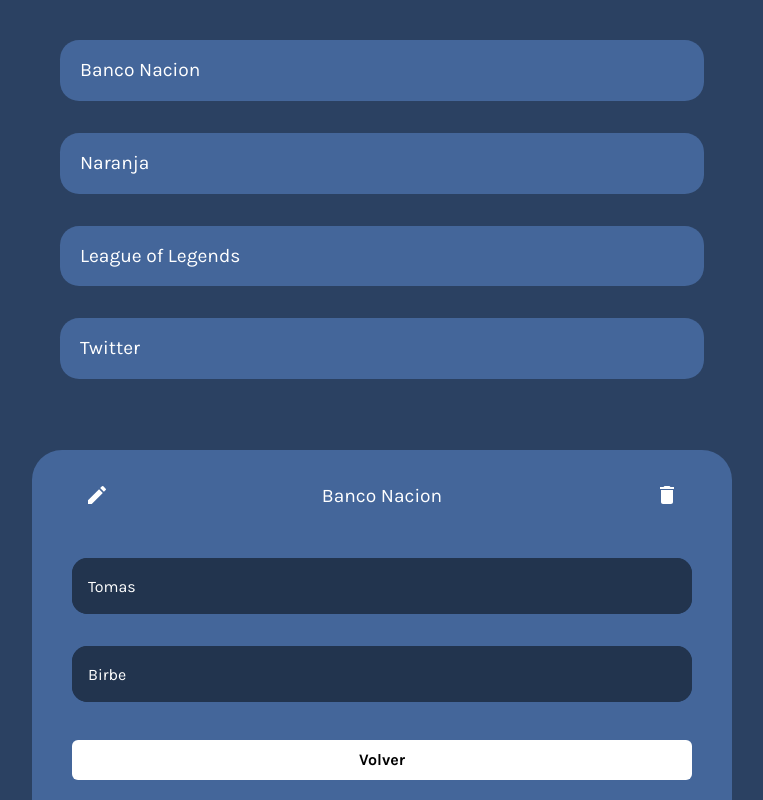
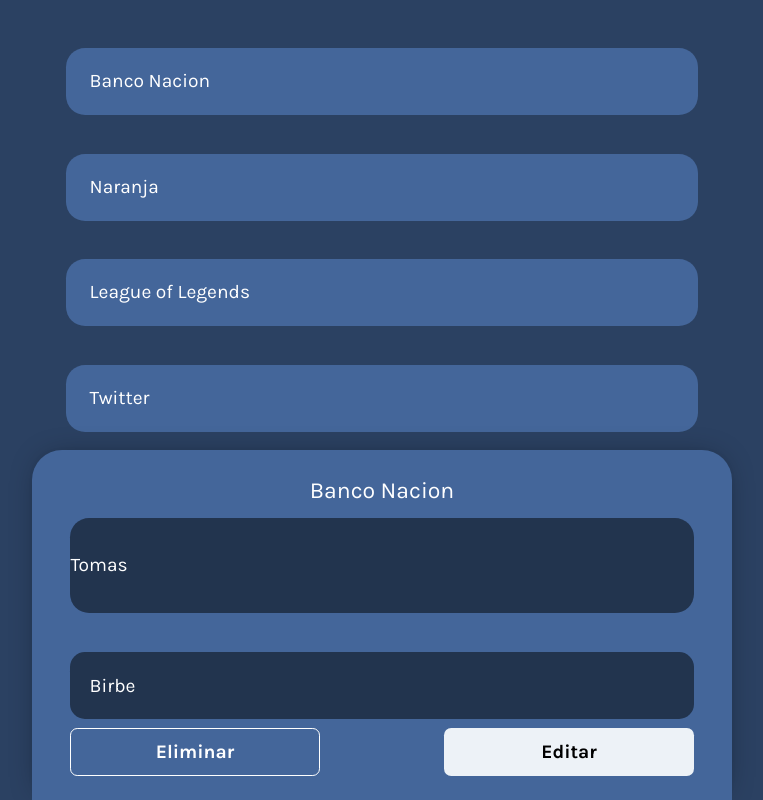
Before and after one commit to tomasbirbe/small-keeper, a React (Vite) app: page / in a window 1280 px wide. Both pictures are taken after a click on the item "Banco Nacion". Shown: the whole page, without its empty margins (258-1021 px from the left). Built offline with nearby package versions, Linux system fonts and the light colour scheme.

Commit message:
Reestructure how to update an entry and add updateModal to make it easier and more legible

```diff
--- a/src/Theme.ts
+++ b/src/Theme.ts
@@ -41,7 +41,6 @@
           width: '100%',
           background: 'secondary',
           textAlign: 'left',
-          fontSize: '1.2em',
           transition: 'all 100ms ease-in-out',
         },
         defaultProps: {
@@ -64,6 +63,10 @@
 
       '#root,html, body': {
         height: '100%',
+      },
+
+      html: {
+        fontSize: '1.2em',
       },
 
       body: {
--- a/src/components/AccountCard/AccountCard.tsx
+++ b/src/components/AccountCard/AccountCard.tsx
@@ -14,11 +14,22 @@
       background="secondary"
       borderTopRadius="30px"
       bottom={isEntryDataOpen ? '0' : '-350px'}
+      boxShadow="
+      0px 0px 0.9px -12px rgba(0, 0, 0, 0.138),
+      0px 0px 2.2px -12px rgba(0, 0, 0, 0.198),
+      0px 0px 4.1px -12px rgba(0, 0, 0, 0.245),
+      0px 0px 7.4px -12px rgba(0, 0, 0, 0.292),
+      0px 0px 13.8px -12px rgba(0, 0, 0, 0.352),
+      0px 0px 33px -12px rgba(0, 0, 0, 0.49)
+;
+
+    ;
+    "
       height="350px"
       justify="space-between"
       maxWidth="700px"
       paddingBlock={5}
-      paddingInline={10}
+      paddingInline={8}
       position="absolute"
       spacing={0}
       transitionDuration="400ms"
--- a/src/components/AccountCard/Credentials.tsx
+++ b/src/components/AccountCard/Credentials.tsx
@@ -12,7 +12,7 @@
 
   return (
     <List align="center" justify="flex-start" listStyleType="none">
-      <ListItem bg="primaryDarker" fontSize="1em" padding="0">
+      <ListItem bg="primaryDarker" padding="0">
         <Input
           _disabled={{}}
           border="none"
@@ -23,7 +23,7 @@
           onChange={(e) => setEntry(Object.assign({}, entry, { user: e.target.value }))}
         />
       </ListItem>
-      <ListItem bg="primaryDarker" fontSize="1em" padding="0">
+      <ListItem bg="primaryDarker" padding="0">
         <Input
           _disabled={{}}
           border="none"
--- a/src/components/AccountCard/Title.tsx
+++ b/src/components/AccountCard/Title.tsx
@@ -1,6 +1,5 @@
-import { Stack, Button, Icon, Input } from '@chakra-ui/react';
+import { Stack, Text } from '@chakra-ui/react';
 import React from 'react';
-import { MdEdit, MdDelete } from 'react-icons/md';
 import { entry } from 'types/types';
 
 interface entryState {
@@ -10,59 +9,26 @@
 
 interface params {
   entryState: entryState;
-  onEdit: () => void;
-  isEdit: boolean;
 }
 
-const Title = ({ entryState, onEdit, isEdit }: params) => {
-  const { entry, setEntry } = entryState;
+const Title = ({ entryState }: params) => {
+  const { entry } = entryState;
 
   return (
     <Stack align="center" flexDirection="row" justify="space-between" spacing={0}>
-      <Button
-        _active={{}}
-        _hover={{}}
+      <Text
+        _disabled={{}}
         bg="transparent"
-        borderRadius="50%"
-        height="50px"
-        opacity={isEdit ? '0' : '1'}
-        padding="0"
-        transition="all 400ms ease-in-out"
-        type="button"
-        visibility={isEdit ? 'hidden' : 'visible'}
-        width="50px"
-        onClick={onEdit}
-      >
-        <Icon as={MdEdit} boxSize={6} />
-      </Button>
-      <Input
-        _disabled={{}}
-        bg={isEdit ? 'primaryDarker' : 'transparent'}
         border="none"
-        disabled={!isEdit}
         fontSize="1.2em"
         padding="0"
         textAlign="center"
         transition="all 400ms ease-in-out"
         value={entry?.name}
-        width={isEdit ? '400px' : '150px'}
-        onChange={(e) => setEntry(Object.assign({}, entry, { name: e.target.value }))}
-      />
-      <Button
-        _active={{}}
-        _hover={{}}
-        bg="transparent"
-        borderRadius="50%"
-        height="50px"
-        opacity={isEdit ? '0' : '1'}
-        padding="0"
-        transition="all 400ms ease-in-out"
-        type="button"
-        visibility={isEdit ? 'hidden' : 'visible'}
-        width="50px"
+        width="full"
       >
-        <Icon as={MdDelete} boxSize={6} />
-      </Button>
+        {entry?.name}
+      </Text>
     </Stack>
   );
 };
--- a/src/components/Home.tsx
+++ b/src/components/Home.tsx
@@ -1,10 +1,20 @@
-import { Box, Button, List, ListItem } from '@chakra-ui/react';
+import {
+  Box,
+  Button,
+  Divider,
+  FormLabel,
+  Input,
+  List,
+  ListItem,
+  Stack,
+  TagLabel,
+  Text,
+} from '@chakra-ui/react';
 import React, { useState } from 'react';
 import { entry } from 'types/types';
 
 import AccountCard from './AccountCard/AccountCard';
 import Credentials from './AccountCard/Credentials';
-import UpdateNotification from './UpdateNotification';
 import Modal from './Modal/Modal';
 import Overlay from './Modal/Overlay';
 import Title from './AccountCard/Title';
@@ -28,10 +38,12 @@
   const [isEdit, setIsEdit] = useState(false);
   const [entry, setEntry] = useState<entry>(INITIAL_ENTRY);
   const [entries, setEntries] = useState(INITIAL_ENTRIES);
+  const [modifiedEntry, setModifiedEntry] = useState<entry>(INITIAL_ENTRY);
 
   function openModal(entry: entry) {
     setModalIsOpen(true);
     setEntry(entry);
+    setModifiedEntry(entry);
   }
 
   function dismissModal() {
@@ -49,11 +61,19 @@
     setIsEdit(false);
   }
 
-  function saveEntry() {
+  function saveEntry(e: any) {
+    e.preventDefault();
     const filterEntries = entries.filter((ent) => ent.id !== entry.id);
 
-    setEntries([...filterEntries, entry]);
-    dismissModal();
+    setEntries([...filterEntries, modifiedEntry]);
+    setEntry(modifiedEntry);
+    offEdit();
+  }
+
+  function protectPassword(text: string) {
+    const password = text.replace(/./gi, '*');
+
+    return password;
   }
 
   return (
@@ -77,20 +97,141 @@
         </Box>
       </Box>
 
+      <Modal isOpen={isEdit} zIndex="1">
+        <Stack
+          as="form"
+          bg="secondary"
+          borderRadius="15px"
+          bottom={isEdit ? '0' : '-100%'}
+          boxShadow="0px 1.1px 3.5px rgba(0, 0, 0, 0.051),
+          0px 2.7px 8.3px rgba(41, 36, 36, 0.073),
+          0px 5px 15.7px rgba(0, 0, 0, 0.09),
+          0px 8.9px 27.9px rgba(0, 0, 0, 0.107),
+          0px 16.7px 52.2px rgba(0, 0, 0, 0.129),
+          0px 40px 125px rgba(0, 0, 0, 0.18)"
+          height="550px"
+          id="updateForm"
+          justify="space-around"
+          maxWidth="400px"
+          minWidth="300px"
+          paddingBlock={5}
+          paddingInline={8}
+          position="relative"
+          transition="all 400ms ease-in-out"
+          width="90%"
+          onSubmit={saveEntry}
+        >
+          <Box>
+            <FormLabel fontSize="1.2em" htmlFor="entryName">
+              Entry name
+            </FormLabel>
+            <Input
+              _focus={{}}
+              bg="primaryDarker"
+              border="none"
+              id="entryName"
+              value={modifiedEntry?.name}
+              onChange={(e) => setModifiedEntry({ ...modifiedEntry, name: e.target.value })}
+            />
+          </Box>
+
+          <Divider />
+
+          <Box>
+            <FormLabel fontSize="1em" htmlFor="user">
+              User
+            </FormLabel>
+            <Input
+              _focus={{}}
+              bg="primaryDarker"
+              border="none"
+              id="user"
+              value={modifiedEntry?.user}
+              onChange={(e) => setModifiedEntry({ ...modifiedEntry, user: e.target.value })}
+            />
+          </Box>
+
+          <Box marginBlockEnd="1em">
+            <FormLabel fontSize="1em" htmlFor="password">
+              Password
+            </FormLabel>
+            <Input
+              _focus={{}}
+              bg="primaryDarker"
+              border="none"
+              id="password"
+              type="password"
+              value={modifiedEntry?.password}
+              onChange={(e) => setModifiedEntry({ ...modifiedEntry, password: e.target.value })}
+            />
+          </Box>
+
+          <Divider />
+
+          <Stack flexDirection="row" justify="space-between" spacing={0}>
+            <Button
+              _focus={{ bg: 'white', color: 'black' }}
+              _hover={{ bg: 'white', color: 'black' }}
+              bg="transparent"
+              border="1px solid white"
+              transition="all 200ms white"
+              onClick={offEdit}
+            >
+              Cancelar
+            </Button>
+            <Button color="black" form="updateForm" type="submit">
+              Guardar
+            </Button>
+          </Stack>
+        </Stack>
+      </Modal>
+
       <Modal isOpen={modalIsOpen}>
         <Overlay hideModal={dismissModal} />
-        <UpdateNotification isEdit={isEdit} />
         <AccountCard isEntryDataOpen={modalIsOpen}>
-          <Title entryState={{ entry, setEntry }} isEdit={isEdit} onEdit={onEdit} />
-          <Credentials entryState={{ entry, setEntry }} isEdit={isEdit} />
-          <Button
-            bg="white"
-            color="black"
-            type="button"
-            onClick={isEdit ? saveEntry : dismissModal}
-          >
-            {isEdit ? 'Guardar' : 'Volver'}
-          </Button>
+          <Title entryState={{ entry, setEntry }} />
+          {/* <Credentials entryState={{ entry, setEntry }} isEdit={isEdit} /> */}
+          <List align="center" justify="flex-start" listStyleType="none">
+            <ListItem bg="primaryDarker" padding="0">
+              <Text
+                _disabled={{}}
+                border="none"
+                borderRadius="15px;"
+                disabled={!isEdit}
+                paddingBlock={7}
+                onChange={(e) => setEntry(Object.assign({}, entry, { user: e.target.value }))}
+              >
+                {entry?.user}
+              </Text>
+            </ListItem>
+            <ListItem bg="primaryDarker" padding="0">
+              <Input
+                _disabled={{}}
+                border="none"
+                borderRadius="15px;"
+                disabled={!isEdit}
+                paddingBlock={7}
+                value={entry?.password}
+                onChange={(e) => setEntry(Object.assign({}, entry, { password: e.target.value }))}
+              />
+            </ListItem>
+          </List>
+          <Stack align="center" flexDirection="row" justify="space-between" spacing="0">
+            <Button
+              _hover={{ bg: 'danger', color: 'black', borderColor: 'danger' }}
+              bg="transparent"
+              border="1px solid white"
+              maxWidth="400px"
+              type="button"
+              width="40%"
+              onClick={dismissModal}
+            >
+              Eliminar
+            </Button>
+            <Button color="black" maxWidth="400px" type="button" width="40%" onClick={onEdit}>
+              Editar
+            </Button>
+          </Stack>
         </AccountCard>
       </Modal>
     </>
--- a/src/components/Modal/Modal.tsx
+++ b/src/components/Modal/Modal.tsx
@@ -1,7 +1,15 @@
 import { Box } from '@chakra-ui/react';
 import React, { ReactNode } from 'react';
 
-const Modal = ({ children, isOpen }: { children: ReactNode[] | ReactNode; isOpen: boolean }) => {
+const Modal = ({
+  children,
+  isOpen,
+  zIndex,
+}: {
+  children: ReactNode[] | ReactNode;
+  isOpen: boolean;
+  zIndex?: string;
+}) => {
   return (
     <Box
       display="grid"
@@ -12,10 +20,9 @@
       position="absolute"
       visibility={isOpen ? 'visible' : 'hidden'}
       width="100%"
+      zIndex={zIndex}
     >
-      <Box height="full" maxWidth="700px" width="full">
-        {children}
-      </Box>
+      {children}
     </Box>
   );
 };
```
